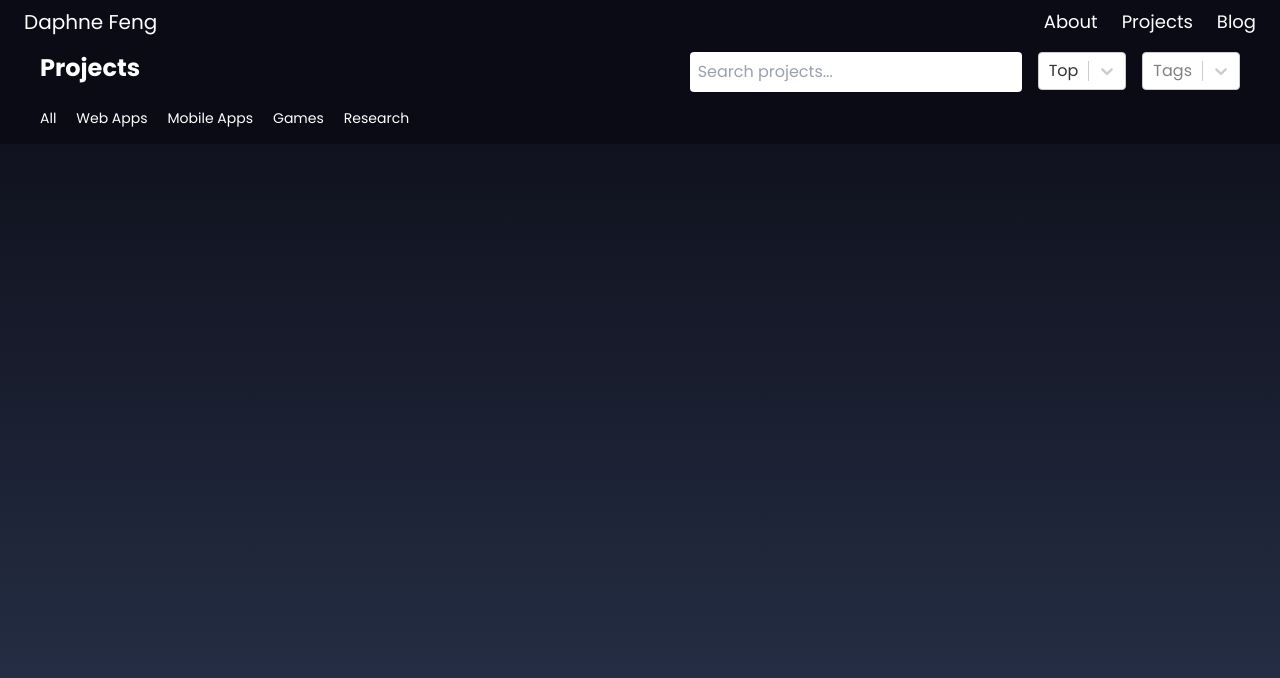
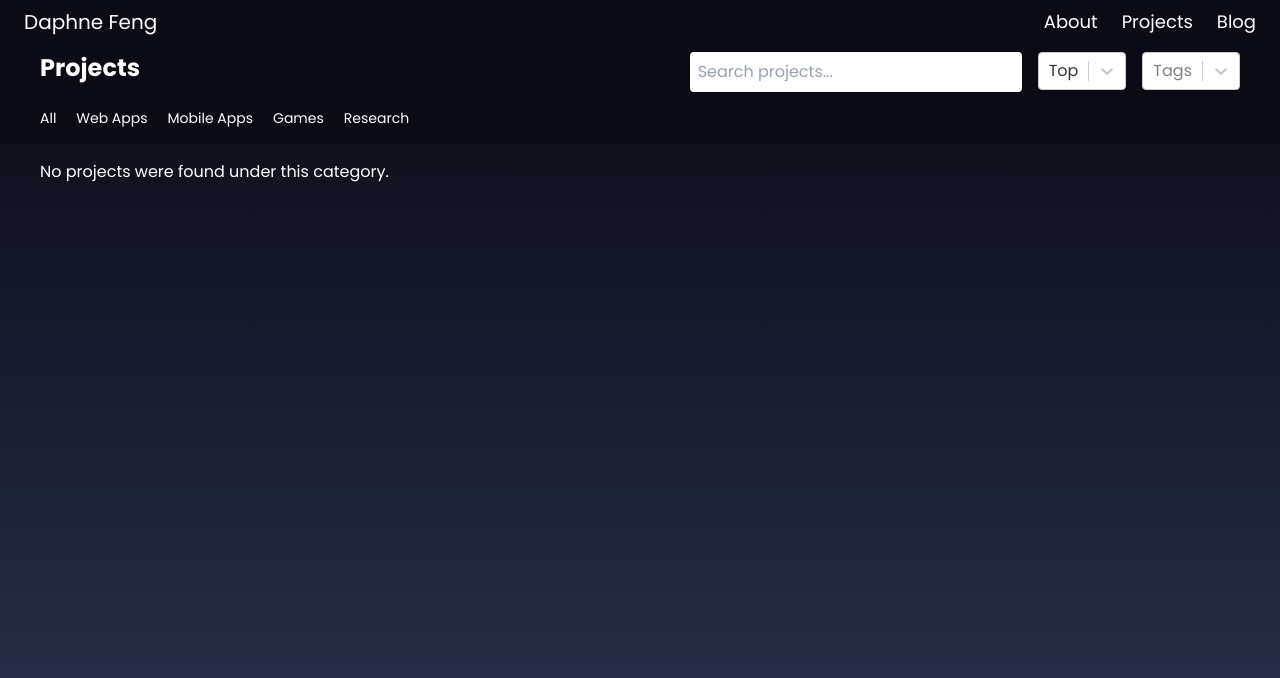
Before and after one commit to pegifenu/pegifenu.github.io, a React (Vite) app: page /projects in a window 1280 px wide. Both pictures are taken after a click on the button "Mobile Apps". Shown: the top 678 px of the page. Built offline with nearby package versions, Linux system fonts and the light colour scheme.

Commit message:
some searching

```diff
--- a/src/components/BlogCard.jsx
+++ b/src/components/BlogCard.jsx
@@ -21,9 +21,10 @@ const BlogCard = ({ image, title, date, excerpt, tags }) => {
                 {excerpt}
             </p>
             </div>
-        <div className="flex flex-wrap gap-2 text-xs text-gray-200 mt-2">
-          <span className="bg-gray-700 px-2 py-1 rounded">React</span>
-          <span className="bg-gray-700 px-2 py-1 rounded">Tailwind</span>
+            <div className="flex flex-wrap gap-2 text-xs">
+                {tags.map((tag, index) => (
+                    <div key={index} className="bg-gray-700 px-2 py-1 rounded">{tag}</div>
+                ))}
             </div>
         </div>
         </div>
--- a/src/components/PageNav.jsx
+++ b/src/components/PageNav.jsx
@@ -1,4 +1,4 @@
-import { useState } from "react";
+import { useState, useEffect } from "react";
 import Select from 'react-select'
 
 import { CategoryEnum, SortEnum, TagEnum } from "../constants";
@@ -7,6 +7,7 @@ const PageNav = ({ projects, displayedProjects, setDisplayedProjects }) => {
 
     const [selectedCategory, setSelectedCategory] = useState(CategoryEnum.ALL);
     const [selectedTags, setSelectedTags] = useState([]);
+    const [searchQuery, setSearchQuery] = useState("");
 
     const categories = Object.entries(CategoryEnum).map(([key, value]) => ({
         value: value,
@@ -23,6 +24,33 @@ const PageNav = ({ projects, displayedProjects, setDisplayedProjects }) => {
         label: value
     }));
 
+    useEffect(() => {
+        let filtered = [...projects];
+
+        // Filter by category
+        if (selectedCategory !== CategoryEnum.ALL) {
+            filtered = filtered.filter(project => project.category === selectedCategory);
+        }
+
+        // Filter by tags
+        if (selectedTags.length > 0) {
+            const tagValues = selectedTags.map(tag => tag.value);
+            filtered = filtered.filter(project =>
+                project.tags.some(tag => tagValues.includes(tag))
+            );
+        }
+
+        // Filter by search query
+        const cleanedQuery = searchQuery.trim().replace(/\s+/g, "").toLowerCase();
+        if (cleanedQuery !== "") {
+            filtered = filtered.filter(project =>
+                project.title.trim().replace(/\s+/g, "").toLowerCase().includes(cleanedQuery) ||
+                project.description.trim().replace(/\s+/g, "").toLowerCase().includes(cleanedQuery)
+            );
+        }
+
+        setDisplayedProjects(filtered);
+    }, [selectedCategory, selectedTags, searchQuery]);
 
     function changeCategory(category) {
         setDisplayedProjects(projects.filter((project) => {
@@ -33,12 +61,12 @@ const PageNav = ({ projects, displayedProjects, setDisplayedProjects }) => {
 
     // Update displayed projects based on selected tags
     function filterByTags(selectedTags) {
-        if (!selectedTags || selectedTags.length === 0) {
+        if (!selectedTags || selectedTags.length == 0) {
             // If no tags are selected, display all projects
             changeCategory(selectedCategory);
         } else {
-            setDisplayedProjects(displayedProjects.filter((project) => {
-                return selectedTags.every(tag => project.tags.includes(tag.value));
+            setDisplayedProjects(projects.filter((project) => {
+                return selectedTags.some(tag => project.tags.includes(tag.value));
             }));
         }
         setSelectedTags(selectedTags);
@@ -72,9 +100,11 @@ const PageNav = ({ projects, displayedProjects, setDisplayedProjects }) => {
 
             <div className="flex flex-col md:flex-row gap-4">
                 <input
-                type="text"
-                placeholder="Search projects..."
-                className="bg-white placeholder-gray-400 text-black min-w-70 px-2 py-2 rounded-sm"
+                    type="text"
+                    placeholder="Search projects..."
+                    className="bg-white placeholder-gray-400 text-black min-w-70 px-2 py-2 rounded-sm"
+                    value={searchQuery}
+                    onChange={(e) => setSearchQuery(e.target.value)}
                 />
 
                 <Select
--- a/src/components/ProjectCard.jsx
+++ b/src/components/ProjectCard.jsx
@@ -1,4 +1,4 @@
-const ProjectCard = ({ image, title, desc, tags }) => {
+const ProjectCard = ({ image, title, description, tags }) => {
     return (
 
         <div className="flex flex-col h-full relative rounded-sm overflow-hidden border border-[#3F5475] text-white">
@@ -13,7 +13,7 @@ const ProjectCard = ({ image, title, desc, tags }) => {
             <div className="flex flex-col justify-between flex-grow bottom-0 left-0 w-full bg-[#0B0B15] px-4 py-3 space-y-2">
                 <div>
                     <h3 className="text-lg font-semibold">{title}</h3>
-                    <p className="text-sm text-gray-300">{desc}</p>
+                    <p className="text-sm text-gray-300">{description}</p>
                 </div>
                 <div className="flex flex-wrap gap-2 text-xs">
                     {tags.map((tag, index) => (
--- a/src/constants.js
+++ b/src/constants.js
@@ -20,7 +20,8 @@ const TagEnum = Object.freeze({
     HTML: "HTML",
     CSS: "CSS",
     JAVASCRIPT: "JavaScript",
-    LATEX: "LaTeX"
+    LATEX: "LaTeX",
+    TAILWIND: "Tailwind"
 });
 
 export { CategoryEnum, SortEnum, TagEnum };
--- a/src/pages/Blog.jsx
+++ b/src/pages/Blog.jsx
@@ -1,8 +1,9 @@
 import { useState, useEffect } from "react";
 import { Dialog } from "radix-ui";
+import Markdown from "react-markdown";
+
 import BlogCard from "../components/BlogCard";
-
-import Markdown from "react-markdown";
+import { CategoryEnum, SortEnum, TagEnum } from "../constants";
 
 const Blog = () => {
     const blogs = [
@@ -10,8 +11,8 @@ const Blog = () => {
             image: "https://placehold.co/200x200",
             title: "My First Post!",
             date: "April 7, 2025",
-            excerpt: "A short description or excerpt from the blog post. Keep it brief and enticing to encourage clicks.",
-            tags: ["React", "Tailwind", "WebDev"],
+            excerpt: "Hello, World!",
+            tags: [TagEnum.REACT, TagEnum.TAILWIND],
             file: "firstBlog.md",
         },
     ]
--- a/src/pages/Projects.jsx
+++ b/src/pages/Projects.jsx
@@ -12,23 +12,23 @@ const Projects = () => {
         {
             image: "/gameboxd-logo-solid.png",
             title: "Gameboxd",
-            desc: "An old website.",
+            description: "An old website.",
             dateEnded: "2025-03-13",
             category: CategoryEnum.WEBAPP,
-            tags: [TagEnum.MONGODB, TagEnum.EXPRESSJS, TagEnum.REACT, TagEnum.NODEJS],
+            tags: [TagEnum.MONGODB, TagEnum.EXPRESSJS, TagEnum.REACT, TagEnum.NODEJS, TagEnum.HTML, TagEnum.CSS, TagEnum.JAVASCRIPT],
         },
         {
             image: "https://placehold.co/300x150",
             title: "Heavy Tailed Reward Distributions for Multiplayer Bandits",
-            desc: "Research paper.",
+            description: "Research paper.",
             dateEnded: "2025-03-30",
             category: CategoryEnum.RESEARCH,
             tags: [TagEnum.LATEX],
         },
         {
-            image: "https://placehold.co/300x150",
-            title: "Website V1",
-            desc: "An old website.",
+            image: "/website-v1.png",
+            title: "Personal Website V1",
+            description: "An old website.",
             dateEnded: "2024-12-01",
             category: CategoryEnum.WEBAPP,
             tags: [TagEnum.HTML, TagEnum.CSS, TagEnum.JAVASCRIPT],
@@ -48,25 +48,25 @@ const Projects = () => {
             />
 
             <Dialog.Root>
-                <div className="grid grid-cols-1 sm:grid-cols-2 lg:grid-cols-3 gap-5 px-10 py-4">
+                {displayedProjects.length != 0 && <div className="grid grid-cols-1 sm:grid-cols-2 lg:grid-cols-3 gap-5 px-10 py-4">
                     {displayedProjects.map((project, index) => (
                         <Dialog.Trigger asChild key={index}>
                             <div onClick={() => setSelectedProject(project)}>
                                 <ProjectCard
                                     image={project.image}
                                     title={project.title}
-                                    desc={project.desc}
+                                    description={project.description}
                                     tags={project.tags}
                                 />
                             </div>
                         </Dialog.Trigger>
                     ))}
-                </div>
+                </div>}
 
                 {selectedProject && <ProjectDialog selectedProject={selectedProject} />}
 
             </Dialog.Root>
-
+            {displayedProjects.length == 0 && <div className="text-white px-10 py-4">No projects were found under this category.</div>}
 
         </div>
     );
```
Also changed, not shown: public/website-v1.png (added). Lines whose indentation alone changed are shown as unchanged.
